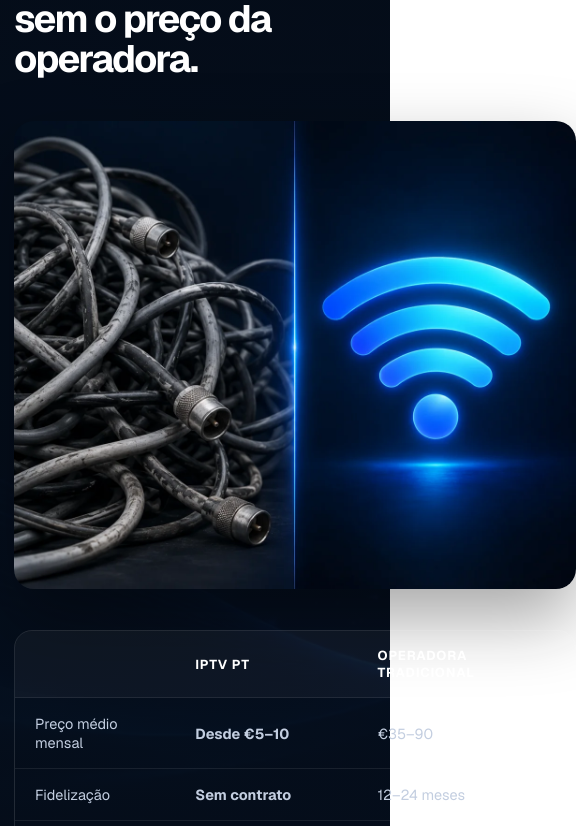
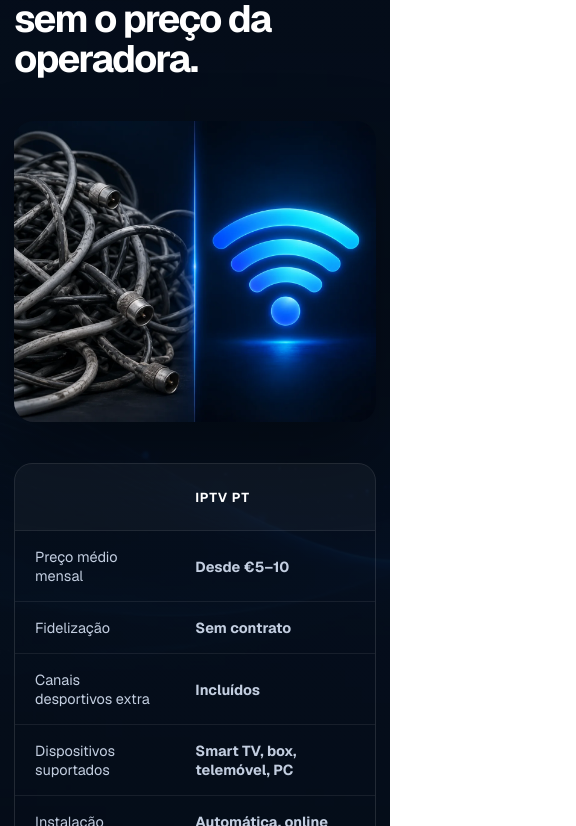
Before and after one commit to abdallahelsied705-dev/iptv-pt, a Next.js app: page / in a window 390 px wide. Shown: the part 10798-11624 px from the top of the page, 576 px wide, since content can reach past the window. Built offline with nearby package versions, Linux system fonts and the light colour scheme; no server answers.

Commit message:
fix: mobile nav menu not rendering links, header backdrop-filter breaking fixed positioning, horizontal overflow from comparison table

```diff
--- a/app/globals.css
+++ b/app/globals.css
@@ -50,7 +50,7 @@
 footer { color:#a8b4c8; background:#050d19; }
 .footer-inner { min-height:90px; display:flex; align-items:center; justify-content:space-between; font-size:13px; }
 @media (max-width:800px) {
-  .shell { width:min(100% - 28px,620px); } .nav { height:70px; } nav a:not(.nav-cta) { display:none; }
+  .shell { width:min(100% - 28px,620px); } .nav { height:70px; } .nav > nav > a:not(.nav-cta) { display:none; }
   .hero { padding:64px 0 56px; } .hero-grid,.split { grid-template-columns:1fr; gap:38px; }
   h1 { font-size:clamp(43px,13vw,62px); } .actions { display:grid; grid-template-columns:1fr 1fr; }
   .button { min-width:0; padding-inline:12px; font-size:14px; } .trust-list { display:grid; gap:10px; }
@@ -218,6 +218,7 @@
 
 /* ===== Comparison split layout ===== */
 .compare-split { display:grid; grid-template-columns:.85fr 1.15fr; gap:36px; align-items:center; margin-top:36px; }
+.compare-split > * { min-width:0; }
 .compare-visual-img { width:100%; height:auto; border-radius:20px; box-shadow:0 30px 70px rgba(0,0,0,.35); }
 .compare-table-col .compare-table-wrap { margin-top:0; }
 @media (max-width:900px) { .compare-split { grid-template-columns:1fr; } }
@@ -314,7 +315,7 @@
   animation:mobileNavIn .25s ease;
 }
 @keyframes mobileNavIn { from { opacity:0; transform:translateY(-8px); } to { opacity:1; transform:translateY(0); } }
-.mobile-nav-panel nav { display:flex; flex-direction:column; gap:4px; margin-bottom:24px; }
+.mobile-nav-panel nav { display:flex; flex-direction:column; align-items:stretch; gap:4px; margin-bottom:24px; }
 .mobile-nav-panel nav a { padding:14px 6px; border-bottom:1px solid var(--line); font-weight:700; font-size:16px; color:var(--ink); }
 .mobile-nav-cta { width:100%; }
 @media (max-width:800px) {
--- a/components/mobile-nav.tsx
+++ b/components/mobile-nav.tsx
@@ -1,6 +1,7 @@
 "use client";
 
 import { useState, useEffect } from "react";
+import { createPortal } from "react-dom";
 import Link from "next/link";
 import { Menu, X } from "lucide-react";
 import { navLinks } from "@/lib/site-data";
@@ -15,6 +16,23 @@
     };
   }, [open]);
 
+  const panel = (
+    <div className="mobile-nav-panel" role="dialog" aria-modal="true">
+      <nav aria-label="Navegação móvel">
+        {navLinks.map((link) => (
+          <Link key={link.href} href={link.href} onClick={() => setOpen(false)}>
+            {link.label}
+          </Link>
+        ))}
+        <Link href="/sobre-nos" onClick={() => setOpen(false)}>Sobre Nós</Link>
+        <Link href="/contacto" onClick={() => setOpen(false)}>Contacto</Link>
+      </nav>
+      <Link className="button primary mobile-nav-cta" href="/planos" onClick={() => setOpen(false)}>
+        Ver planos <span>→</span>
+      </Link>
+    </div>
+  );
+
   return (
     <div className="mobile-nav">
       <button
@@ -27,22 +45,7 @@
         {open ? <X size={24} /> : <Menu size={24} />}
       </button>
 
-      {open && (
-        <div className="mobile-nav-panel" role="dialog" aria-modal="true">
-          <nav aria-label="Navegação móvel">
-            {navLinks.map((link) => (
-              <Link key={link.href} href={link.href} onClick={() => setOpen(false)}>
-                {link.label}
-              </Link>
-            ))}
-            <Link href="/sobre-nos" onClick={() => setOpen(false)}>Sobre Nós</Link>
-            <Link href="/contacto" onClick={() => setOpen(false)}>Contacto</Link>
-          </nav>
-          <Link className="button primary mobile-nav-cta" href="/planos" onClick={() => setOpen(false)}>
-            Ver planos <span>→</span>
-          </Link>
-        </div>
-      )}
+      {open && createPortal(panel, document.body)}
     </div>
   );
 }
```
